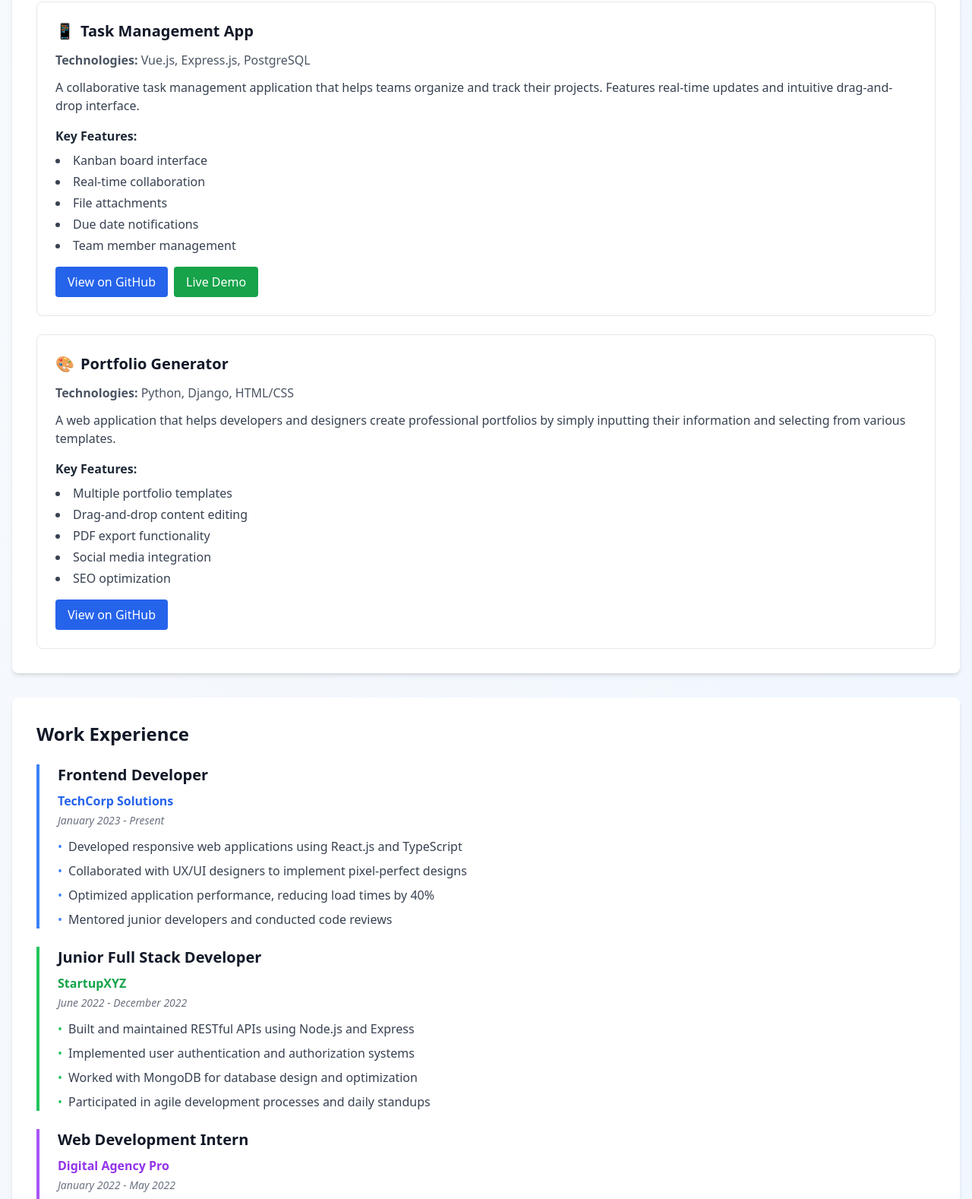
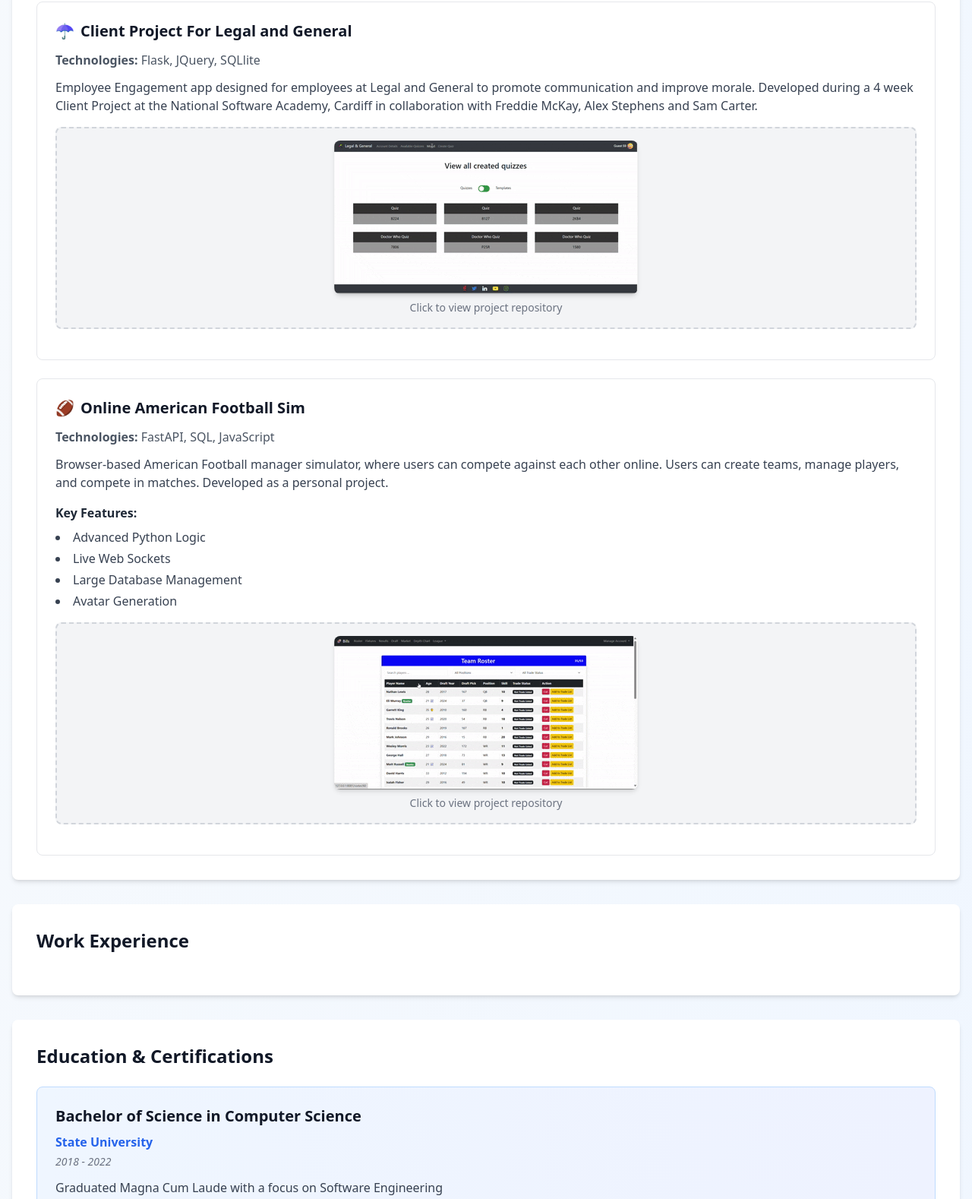
Before and after one commit to ben-hockley/portfolio, a plain HTML site: page index.html in a window 1280 px wide. Shown: the part 2051-3629 px from the top of the page at 76% size. Drawn offline with nearby package versions, Linux system fonts and the light colour scheme.

Commit message:
more featured projects donw

```diff
--- a/index.html
+++ b/index.html
@@ -105,8 +105,8 @@
                     <p class="text-gray-600 mb-3"><strong>Technologies:</strong> SpringBoot, Spring Security, Gradle, Bootstrap, JavaScript, Chart.js, SQL</p>
                     <p class="text-gray-700 mb-4">
                         Employee/ Candidate managment System for Digital Health and Care Wales, Developed
-                        during a 4 week group client project at the National Software Academy, Cardiff University.
-                        Develped in collaboration with Akshay Karsan, Tiago Moico and Saif Abuzinada
+                        during a 4 week group client project at the National Software Academy, Cardiff University
+                        in collaboration with Akshay Karsan, Tiago Moico and Saif Abuzinada
                     </p>
                     <div class="mb-4">
                         <p class="font-semibold text-gray-800 mb-2">Key Features:</p>
@@ -133,60 +133,52 @@
 
                 <article class="border border-gray-200 rounded-lg p-6 hover:shadow-lg transition-shadow">
                     <h4 class="text-xl font-semibold text-gray-900 mb-3 flex items-center">
-                        <span class="mr-2">📱</span> Task Management App
+                        <span class="mr-2">☂️</span> Client Project For Legal and General
                     </h4>
-                    <p class="text-gray-600 mb-3"><strong>Technologies:</strong> Vue.js, Express.js, PostgreSQL</p>
+                    <p class="text-gray-600 mb-3"><strong>Technologies:</strong> Flask, JQuery, SQLlite</p>
                     <p class="text-gray-700 mb-4">
-                        A collaborative task management application that helps teams organize and track
-                        their projects. Features real-time updates and intuitive drag-and-drop interface.
+                        Employee Engagement app designed for employees at Legal and General to promote communication
+                        and improve morale. Developed during a 4 week Client Project at the National Software Academy, Cardiff
+                        in collaboration with Freddie McKay, Alex Stephens and Sam Carter.
                     </p>
+                    <!-- Project Demo GIF/Image Frame -->
                     <div class="mb-4">
-                        <p class="font-semibold text-gray-800 mb-2">Key Features:</p>
-                        <ul class="list-disc list-inside space-y-1 text-gray-700">
-                            <li>Kanban board interface</li>
-                            <li>Real-time collaboration</li>
-                            <li>File attachments</li>
-                            <li>Due date notifications</li>
-                            <li>Team member management</li>
-                        </ul>
-                    </div>
-                    <div class="flex flex-wrap gap-2">
-                        <a href="https://github.com/johndoe/task-manager" target="_blank"
-                           class="bg-blue-600 text-white px-4 py-2 rounded hover:bg-blue-700 transition-colors">
-                            View on GitHub
-                        </a>
-                        <a href="https://taskapp-demo.com" target="_blank"
-                           class="bg-green-600 text-white px-4 py-2 rounded hover:bg-green-700 transition-colors">
-                            Live Demo
-                        </a>
+                        <div class="bg-gray-100 border-2 border-dashed border-gray-300 rounded-lg p-4 text-center">
+                            <img src="./static/img/L&G.gif"
+                                 alt="Legal And General Demo"
+                                 class="mx-auto rounded-lg shadow-md max-w-full h-auto hover:shadow-lg transition-shadow cursor-pointer"
+                                 onclick="window.open('https://github.com/ben-hockley/Client-Project-Y1', '_blank')">
+                            <p class="text-sm text-gray-500 mt-2">Click to view project repository</p>
+                        </div>
                     </div>
                 </article>
 
                 <article class="border border-gray-200 rounded-lg p-6 hover:shadow-lg transition-shadow">
                     <h4 class="text-xl font-semibold text-gray-900 mb-3 flex items-center">
-                        <span class="mr-2">🎨</span> Portfolio Generator
+                        <span class="mr-2">🏈</span> Online American Football Sim
                     </h4>
-                    <p class="text-gray-600 mb-3"><strong>Technologies:</strong> Python, Django, HTML/CSS</p>
+                    <p class="text-gray-600 mb-3"><strong>Technologies:</strong> FastAPI, SQL, JavaScript</p>
                     <p class="text-gray-700 mb-4">
-                        A web application that helps developers and designers create professional
-                        portfolios by simply inputting their information and selecting from various
-                        templates.
+                        Browser-based American Football manager simulator, where users can compete against each other online.
+                        Users can create teams, manage players, and compete in matches. Developed as a personal project.
                     </p>
                     <div class="mb-4">
                         <p class="font-semibold text-gray-800 mb-2">Key Features:</p>
                         <ul class="list-disc list-inside space-y-1 text-gray-700">
-                            <li>Multiple portfolio templates</li>
-                            <li>Drag-and-drop content editing</li>
-                            <li>PDF export functionality</li>
-                            <li>Social media integration</li>
-                            <li>SEO optimization</li>
+                            <li>Advanced Python Logic</li>
+                            <li>Live Web Sockets</li>
+                            <li>Large Database Management</li>
+                            <li>Avatar Generation</li>
                         </ul>
                     </div>
-                    <div class="flex flex-wrap gap-2">
-                        <a href="https://github.com/johndoe/portfolio-generator" target="_blank"
-                           class="bg-blue-600 text-white px-4 py-2 rounded hover:bg-blue-700 transition-colors">
-                            View on GitHub
-                        </a>
+                    <div class="mb-4">
+                        <div class="bg-gray-100 border-2 border-dashed border-gray-300 rounded-lg p-4 text-center">
+                            <img src="./static/img/AF.gif"
+                                 alt="American Football Sim Demo"
+                                 class="mx-auto rounded-lg shadow-md max-w-full h-auto hover:shadow-lg transition-shadow cursor-pointer"
+                                 onclick="window.open('https://github.com/ben-hockley/power-league', '_blank')">
+                            <p class="text-sm text-gray-500 mt-2">Click to view project repository</p>
+                        </div>
                     </div>
                 </article>
             </div>
@@ -197,38 +189,15 @@
 
             <div class="space-y-6">
                 <article class="border-l-4 border-blue-500 pl-6">
-                    <h4 class="text-xl font-semibold text-gray-900 mb-2">Frontend Developer</h4>
-                    <p class="text-blue-600 font-medium mb-1"><strong>TechCorp Solutions</strong></p>
-                    <p class="text-gray-500 text-sm mb-3"><em>January 2023 - Present</em></p>
-                    <ul class="space-y-2 text-gray-700">
-                        <li class="flex items-start"><span class="text-blue-500 mr-2">•</span> Developed responsive web applications using React.js and TypeScript</li>
-                        <li class="flex items-start"><span class="text-blue-500 mr-2">•</span> Collaborated with UX/UI designers to implement pixel-perfect designs</li>
-                        <li class="flex items-start"><span class="text-blue-500 mr-2">•</span> Optimized application performance, reducing load times by 40%</li>
-                        <li class="flex items-start"><span class="text-blue-500 mr-2">•</span> Mentored junior developers and conducted code reviews</li>
-                    </ul>
+
                 </article>
 
                 <article class="border-l-4 border-green-500 pl-6">
-                    <h4 class="text-xl font-semibold text-gray-900 mb-2">Junior Full Stack Developer</h4>
-                    <p class="text-green-600 font-medium mb-1"><strong>StartupXYZ</strong></p>
-                    <p class="text-gray-500 text-sm mb-3"><em>June 2022 - December 2022</em></p>
-                    <ul class="space-y-2 text-gray-700">
-                        <li class="flex items-start"><span class="text-green-500 mr-2">•</span> Built and maintained RESTful APIs using Node.js and Express</li>
-                        <li class="flex items-start"><span class="text-green-500 mr-2">•</span> Implemented user authentication and authorization systems</li>
-                        <li class="flex items-start"><span class="text-green-500 mr-2">•</span> Worked with MongoDB for database design and optimization</li>
-                        <li class="flex items-start"><span class="text-green-500 mr-2">•</span> Participated in agile development processes and daily standups</li>
-                    </ul>
+
                 </article>
 
                 <article class="border-l-4 border-purple-500 pl-6">
-                    <h4 class="text-xl font-semibold text-gray-900 mb-2">Web Development Intern</h4>
-                    <p class="text-purple-600 font-medium mb-1"><strong>Digital Agency Pro</strong></p>
-                    <p class="text-gray-500 text-sm mb-3"><em>January 2022 - May 2022</em></p>
-                    <ul class="space-y-2 text-gray-700">
-                        <li class="flex items-start"><span class="text-purple-500 mr-2">•</span> Assisted in developing client websites using HTML, CSS, and JavaScript</li>
-                        <li class="flex items-start"><span class="text-purple-500 mr-2">•</span> Learned version control with Git and collaborative development</li>
-                        <li class="flex items-start"><span class="text-purple-500 mr-2">•</span> Gained experience with responsive design and cross-browser compatibility</li>
-                    </ul>
+
                 </article>
             </div>
         </section>
```
Also changed, not shown: static/img/AF.gif (added), static/img/L&G.gif (added).
